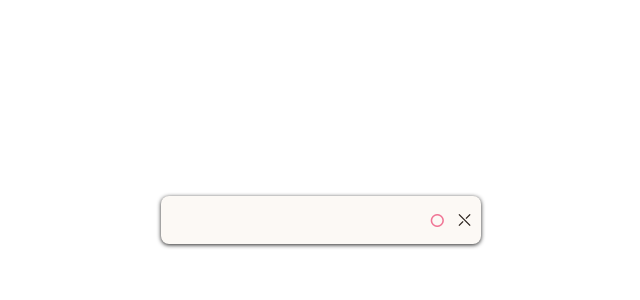
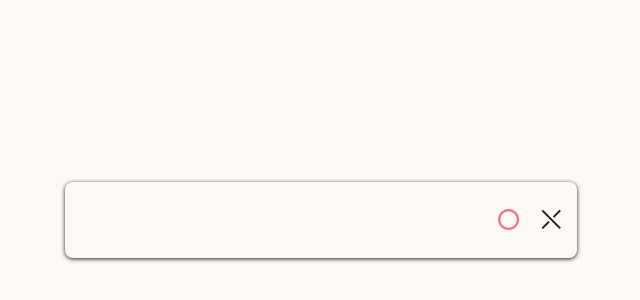
Before and after one commit to hee-develop/simple-memo, a React (Create React App) app: page / in a window 1280 px wide. Shown: the part 180-480 px from the top of the page, without its empty margins (319-959 px from the left). Built offline with nearby package versions, Linux system fonts and the light colour scheme.

Commit message:
change default font size

```diff
--- a/src/App.scss
+++ b/src/App.scss
@@ -1,4 +1,17 @@
+@import './styles/_mixins.scss';
 @import './styles/_colors.scss';
+
+body {
+  font-size: 1.6em;
+  background-color: $color-background;
+
+  @include mediaQuery('tablet') {
+    font-size: 1.2em;
+  }
+  @include mediaQuery('mobile') {
+    font-size: 1em;
+  }
+}
 
 .App {
   text-align: center;
--- /dev/null
+++ b/src/styles/_mixins.scss
@@ -0,0 +1,10 @@
+$screenSizes: (
+  'mobile': 'screen and (max-width: 480px)',
+  'tablet': 'screen and (max-width: 768px)',
+) !default;
+
+@mixin mediaQuery($size: 'mobile') {
+  @media #{map-get($screenSizes, $size)} {
+    @content;
+  }
+}
```
